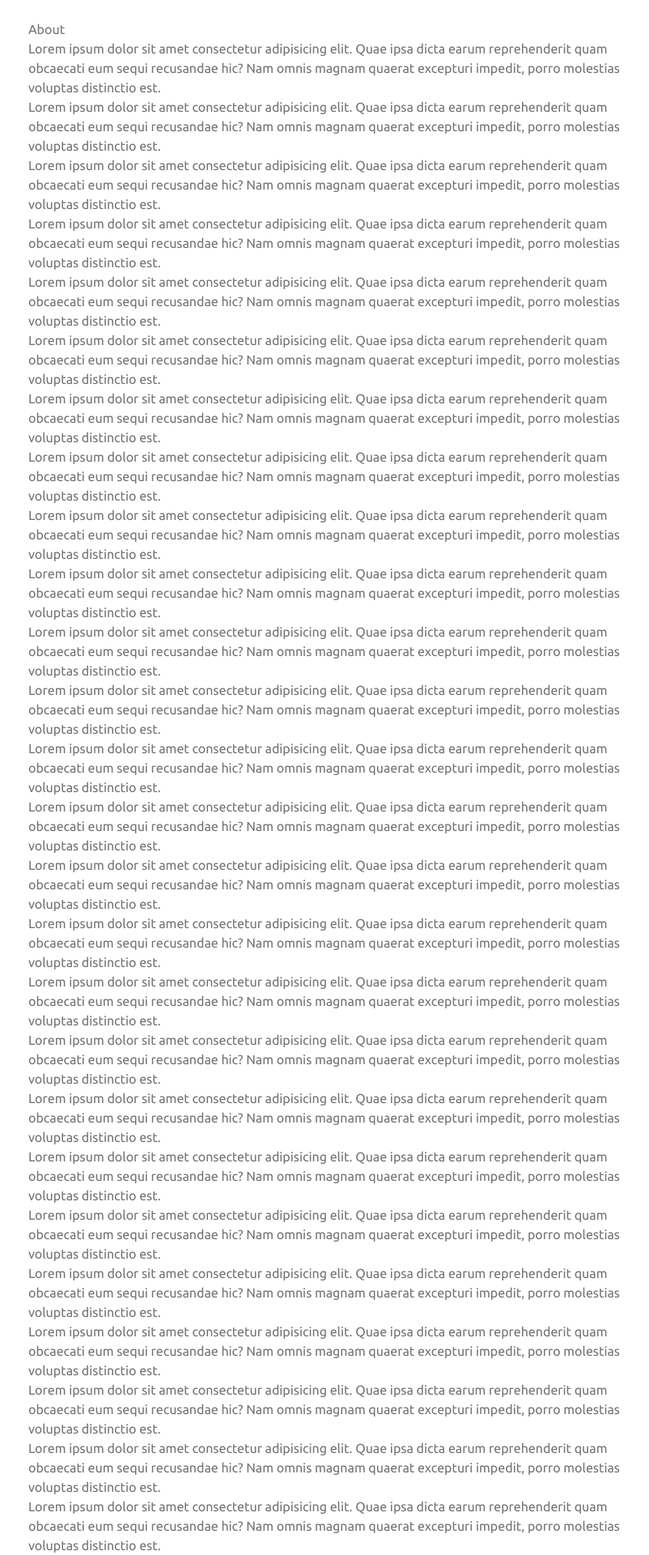
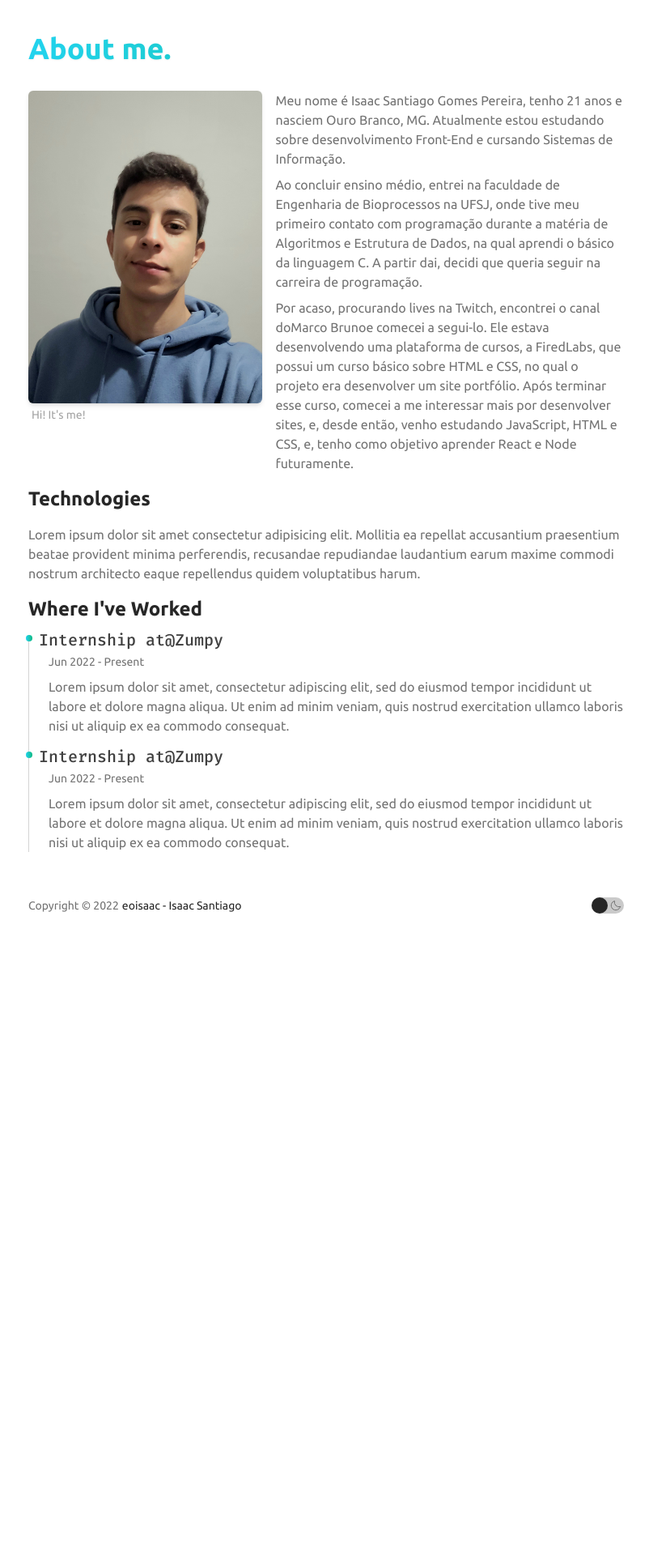
Before and after one commit to eoisaac/eoisaac.me, a React (Vite) app: page /about in a window 1280 px wide. Shown: the part 40-1960 px from the top of the page at 81% size, without its empty margins (237-1039 px from the left). After the commit the page ends 1184 px from the top, so only its background shows below. Built offline with nearby package versions, Linux system fonts and the light colour scheme.

Commit message:
:sparkles: feat: add job nodes in about page

```diff
--- /dev/null
+++ b/src/components/JobNode.tsx
@@ -0,0 +1,36 @@
+export const JobNode = () => {
+  return (
+    <li>
+      <div className="flex-start relative flex items-center">
+        <div
+          className="absolute -top-1 -left-[4.5px] flex h-2 w-2 items-center
+        justify-center rounded-full bg-gradient-to-r from-cyan-400
+        to-emerald-500"
+        />
+        <h4
+          className="ml-3 -mt-3 font-mono text-lg  font-medium text-b-200
+        sm:text-xl"
+        >
+          Internship at
+          <a
+            href="https://www.zumpy.com.br/"
+            target="_blank"
+            className="link"
+            rel="noreferrer"
+          >
+            @Zumpy
+          </a>
+        </h4>
+      </div>
+      <div className="ml-6 mb-6">
+        <span className="text-sm">Jun 2022 - Present</span>
+        <p className="text-text-primary mt-2 mb-4">
+          Lorem ipsum dolor sit amet, consectetur adipiscing elit, sed do
+          eiusmod tempor incididunt ut labore et dolore magna aliqua. Ut enim ad
+          minim veniam, quis nostrud exercitation ullamco laboris nisi ut
+          aliquip ex ea commodo consequat.
+        </p>
+      </div>
+    </li>
+  )
+}
--- a/src/layouts/BasePage.tsx
+++ b/src/layouts/BasePage.tsx
@@ -8,11 +8,15 @@ interface BasePageProps {
 
 export const BasePage = ({ heading, children, className }: BasePageProps) => {
   return (
-    <section className={`flex flex-1 flex-col gap-4 ${className}`}>
+    <section className={`flex flex-1 flex-col gap-4 pt-4 ${className}`}>
       {heading && (
-        <div>
-          <h1>{heading}</h1>
-        </div>
+        <h1
+          className="bg-gradient-to-r from-cyan-400 to-emerald-500
+          bg-clip-text text-3xl font-bold text-transparent drop-shadow-sm
+          sm:text-4xl"
+        >
+          {heading}
+        </h1>
       )}
       <div>{children}</div>
     </section>
--- /dev/null
+++ b/src/layouts/BaseSection.tsx
@@ -0,0 +1,32 @@
+import { ReactNode } from 'react'
+
+interface BaseSectionProps {
+  heading?: string
+  srHeading?: boolean
+  children: ReactNode
+  className?: string
+}
+
+export const BaseSection = ({
+  heading,
+  srHeading,
+  children,
+  className,
+}: BaseSectionProps) => {
+  return (
+    <section className={`flex flex-1 flex-col gap-4 pt-4 ${className}`}>
+      {heading && (
+        <h2
+          className={`${
+            srHeading
+              ? 'sr-only'
+              : 'text-2xl font-bold text-b-100 drop-shadow-sm'
+          }`}
+        >
+          {heading}
+        </h2>
+      )}
+      <div>{children}</div>
+    </section>
+  )
+}
--- a/src/layouts/Header.tsx
+++ b/src/layouts/Header.tsx
@@ -48,11 +48,11 @@ export const Header = () => {
       <nav
         className={`bg-dark fixed right-0 z-20 flex h-full w-full transform
         flex-col justify-between p-4 pb-16 duration-500 ease-in-out sm:hidden
-        ${displayMenu ? 'translate-x-0' : ' -translate-x-full'}
+        ${displayMenu ? 'translate-x-0' : '-translate-x-full'}
         firefox:bg-opacity-100 bg-opacity-30 pt-14 backdrop-blur-lg
         backdrop-saturate-150 backdrop-filter`}
       >
-        <ul className="flex flex-col gap-8">
+        <ul className="flex flex-col gap-8 py-4">
           {navLinks.map(({ label, href }) => (
             <MenuLink
               key={label}
--- a/src/pages/About.tsx
+++ b/src/pages/About.tsx
@@ -1,163 +1,68 @@
+import { JobNode } from '../components/JobNode'
+import { BasePage } from '../layouts/BasePage'
+import { BaseSection } from '../layouts/BaseSection'
+
 export const About = () => {
+  const jobs = [{}, {}]
+
   return (
-    <>
-      <h1>About</h1>
+    <BasePage heading="About me.">
+      <BaseSection heading="A little about myself" srHeading>
+        <div
+          className="flex flex-col items-center gap-4 sm:flex-row
+        sm:items-start"
+        >
+          <figure>
+            <img
+              src="./assets/images/me.jpg"
+              alt="Isaac wearing a blue hoodie picture."
+              loading="lazy"
+              className="rounded-md shadow-md"
+            />
+            <figcaption className="ml-1 mt-1 text-sm text-b-500">
+              Hi! It&apos;s me!
+            </figcaption>
+          </figure>
+          <div className="flex flex-col gap-2">
             <p>
-        Lorem ipsum dolor sit amet consectetur adipisicing elit. Quae ipsa dicta
-        earum reprehenderit quam obcaecati eum sequi recusandae hic? Nam omnis
-        magnam quaerat excepturi impedit, porro molestias voluptas distinctio
-        est.
+              Meu nome é Isaac Santiago Gomes Pereira, tenho 21 anos e nasciem
+              Ouro Branco, MG. Atualmente estou estudando sobre desenvolvimento
+              Front-End e cursando Sistemas de Informação.
             </p>
             <p>
-        Lorem ipsum dolor sit amet consectetur adipisicing elit. Quae ipsa dicta
-        earum reprehenderit quam obcaecati eum sequi recusandae hic? Nam omnis
-        magnam quaerat excepturi impedit, porro molestias voluptas distinctio
-        est.
+              Ao concluir ensino médio, entrei na faculdade de Engenharia de
+              Bioprocessos na UFSJ, onde tive meu primeiro contato com
+              programação durante a matéria de Algoritmos e Estrutura de Dados,
+              na qual aprendi o básico da linguagem C. A partir dai, decidi que
+              queria seguir na carreira de programação.
             </p>
             <p>
-        Lorem ipsum dolor sit amet consectetur adipisicing elit. Quae ipsa dicta
-        earum reprehenderit quam obcaecati eum sequi recusandae hic? Nam omnis
-        magnam quaerat excepturi impedit, porro molestias voluptas distinctio
-        est.
+              Por acaso, procurando lives na Twitch, encontrei o canal doMarco
+              Brunoe comecei a segui-lo. Ele estava desenvolvendo uma plataforma
+              de cursos, a FiredLabs, que possui um curso básico sobre HTML e
+              CSS, no qual o projeto era desenvolver um site portfólio. Após
+              terminar esse curso, comecei a me interessar mais por desenvolver
+              sites, e, desde então, venho estudando JavaScript, HTML e CSS, e,
+              tenho como objetivo aprender React e Node futuramente.
             </p>
+          </div>
+        </div>
+      </BaseSection>
+      <BaseSection heading="Technologies">
         <p>
-        Lorem ipsum dolor sit amet consectetur adipisicing elit. Quae ipsa dicta
-        earum reprehenderit quam obcaecati eum sequi recusandae hic? Nam omnis
-        magnam quaerat excepturi impedit, porro molestias voluptas distinctio
-        est.
+          Lorem ipsum dolor sit amet consectetur adipisicing elit. Mollitia ea
+          repellat accusantium praesentium beatae provident minima perferendis,
+          recusandae repudiandae laudantium earum maxime commodi nostrum
+          architecto eaque repellendus quidem voluptatibus harum.
         </p>
-      <p>
-        Lorem ipsum dolor sit amet consectetur adipisicing elit. Quae ipsa dicta
-        earum reprehenderit quam obcaecati eum sequi recusandae hic? Nam omnis
-        magnam quaerat excepturi impedit, porro molestias voluptas distinctio
-        est.
-      </p>
-      <p>
-        Lorem ipsum dolor sit amet consectetur adipisicing elit. Quae ipsa dicta
-        earum reprehenderit quam obcaecati eum sequi recusandae hic? Nam omnis
-        magnam quaerat excepturi impedit, porro molestias voluptas distinctio
-        est.
-      </p>
-      <p>
-        Lorem ipsum dolor sit amet consectetur adipisicing elit. Quae ipsa dicta
-        earum reprehenderit quam obcaecati eum sequi recusandae hic? Nam omnis
-        magnam quaerat excepturi impedit, porro molestias voluptas distinctio
-        est.
-      </p>
-      <p>
-        Lorem ipsum dolor sit amet consectetur adipisicing elit. Quae ipsa dicta
-        earum reprehenderit quam obcaecati eum sequi recusandae hic? Nam omnis
-        magnam quaerat excepturi impedit, porro molestias voluptas distinctio
-        est.
-      </p>
-      <p>
-        Lorem ipsum dolor sit amet consectetur adipisicing elit. Quae ipsa dicta
-        earum reprehenderit quam obcaecati eum sequi recusandae hic? Nam omnis
-        magnam quaerat excepturi impedit, porro molestias voluptas distinctio
-        est.
-      </p>
-      <p>
-        Lorem ipsum dolor sit amet consectetur adipisicing elit. Quae ipsa dicta
-        earum reprehenderit quam obcaecati eum sequi recusandae hic? Nam omnis
-        magnam quaerat excepturi impedit, porro molestias voluptas distinctio
-        est.
-      </p>
-      <p>
-        Lorem ipsum dolor sit amet consectetur adipisicing elit. Quae ipsa dicta
-        earum reprehenderit quam obcaecati eum sequi recusandae hic? Nam omnis
-        magnam quaerat excepturi impedit, porro molestias voluptas distinctio
-        est.
-      </p>
-      <p>
-        Lorem ipsum dolor sit amet consectetur adipisicing elit. Quae ipsa dicta
-        earum reprehenderit quam obcaecati eum sequi recusandae hic? Nam omnis
-        magnam quaerat excepturi impedit, porro molestias voluptas distinctio
-        est.
-      </p>
-      <p>
-        Lorem ipsum dolor sit amet consectetur adipisicing elit. Quae ipsa dicta
-        earum reprehenderit quam obcaecati eum sequi recusandae hic? Nam omnis
-        magnam quaerat excepturi impedit, porro molestias voluptas distinctio
-        est.
-      </p>
-      <p>
-        Lorem ipsum dolor sit amet consectetur adipisicing elit. Quae ipsa dicta
-        earum reprehenderit quam obcaecati eum sequi recusandae hic? Nam omnis
-        magnam quaerat excepturi impedit, porro molestias voluptas distinctio
-        est.
-      </p>
-      <p>
-        Lorem ipsum dolor sit amet consectetur adipisicing elit. Quae ipsa dicta
-        earum reprehenderit quam obcaecati eum sequi recusandae hic? Nam omnis
-        magnam quaerat excepturi impedit, porro molestias voluptas distinctio
-        est.
-      </p>
-      <p>
-        Lorem ipsum dolor sit amet consectetur adipisicing elit. Quae ipsa dicta
-        earum reprehenderit quam obcaecati eum sequi recusandae hic? Nam omnis
-        magnam quaerat excepturi impedit, porro molestias voluptas distinctio
-        est.
-      </p>
-      <p>
-        Lorem ipsum dolor sit amet consectetur adipisicing elit. Quae ipsa dicta
-        earum reprehenderit quam obcaecati eum sequi recusandae hic? Nam omnis
-        magnam quaerat excepturi impedit, porro molestias voluptas distinctio
-        est.
-      </p>
-      <p>
-        Lorem ipsum dolor sit amet consectetur adipisicing elit. Quae ipsa dicta
-        earum reprehenderit quam obcaecati eum sequi recusandae hic? Nam omnis
-        magnam quaerat excepturi impedit, porro molestias voluptas distinctio
-        est.
-      </p>
-      <p>
-        Lorem ipsum dolor sit amet consectetur adipisicing elit. Quae ipsa dicta
-        earum reprehenderit quam obcaecati eum sequi recusandae hic? Nam omnis
-        magnam quaerat excepturi impedit, porro molestias voluptas distinctio
-        est.
-      </p>
-      <p>
-        Lorem ipsum dolor sit amet consectetur adipisicing elit. Quae ipsa dicta
-        earum reprehenderit quam obcaecati eum sequi recusandae hic? Nam omnis
-        magnam quaerat excepturi impedit, porro molestias voluptas distinctio
-        est.
-      </p>
-      <p>
-        Lorem ipsum dolor sit amet consectetur adipisicing elit. Quae ipsa dicta
-        earum reprehenderit quam obcaecati eum sequi recusandae hic? Nam omnis
-        magnam quaerat excepturi impedit, porro molestias voluptas distinctio
-        est.
-      </p>
-      <p>
-        Lorem ipsum dolor sit amet consectetur adipisicing elit. Quae ipsa dicta
-        earum reprehenderit quam obcaecati eum sequi recusandae hic? Nam omnis
-        magnam quaerat excepturi impedit, porro molestias voluptas distinctio
-        est.
-      </p>
-      <p>
-        Lorem ipsum dolor sit amet consectetur adipisicing elit. Quae ipsa dicta
-        earum reprehenderit quam obcaecati eum sequi recusandae hic? Nam omnis
-        magnam quaerat excepturi impedit, porro molestias voluptas distinctio
-        est.
-      </p>
-      <p>
-        Lorem ipsum dolor sit amet consectetur adipisicing elit. Quae ipsa dicta
-        earum reprehenderit quam obcaecati eum sequi recusandae hic? Nam omnis
-        magnam quaerat excepturi impedit, porro molestias voluptas distinctio
-        est.
-      </p>
-      <p>
-        Lorem ipsum dolor sit amet consectetur adipisicing elit. Quae ipsa dicta
-        earum reprehenderit quam obcaecati eum sequi recusandae hic? Nam omnis
-        magnam quaerat excepturi impedit, porro molestias voluptas distinctio
-        est.
-      </p>
-      <p>
-        Lorem ipsum dolor sit amet consectetur adipisicing elit. Quae ipsa dicta
-        earum reprehenderit quam obcaecati eum sequi recusandae hic? Nam omnis
-        magnam quaerat excepturi impedit, porro molestias voluptas distinctio
-        est.
-      </p>
-    </>
+      </BaseSection>
+      <BaseSection heading="Where I've Worked">
+        <ol className="mt-1 border-l-[1px] border-b-600">
+          {jobs.map((job, index) => (
+            <JobNode key={index} />
+          ))}
+        </ol>
+      </BaseSection>
+    </BasePage>
   )
 }
--- a/tailwind.config.cjs
+++ b/tailwind.config.cjs
@@ -44,8 +44,6 @@ module.exports = {
         'd-700': 'rgb(var(--danger-700) / <alpha-value>)',
         'd-500': 'rgb(var(--danger-500) / <alpha-value>)',
         'd-300': 'rgb(var(--danger-300) / <alpha-value>)',
-
-        transparent: 'var(--transparent)',
       },
     },
   },
--- a/tsconfig.json
+++ b/tsconfig.json
@@ -22,7 +22,7 @@
     },
     "include": [
         "src"
-, "vasdvsd.js"    ],
+    ],
     "references": [
         {
             "path": "./tsconfig.node.json"
```
Also changed, not shown: public/assets/images/me.jpg (added). Lines whose indentation alone changed are shown as unchanged.
